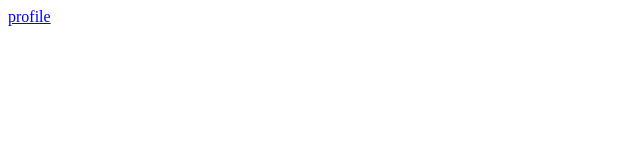
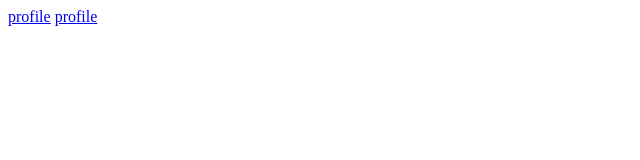
Before and after one commit to Jord-RealAI/Lab3.3, a plain HTML site: page index.html in a window 1280 px wide. Shown: the full height of the page, 0-640 px from the left. Drawn offline with Linux system fonts and the light colour scheme.

Commit message:
add my friend profile

```diff
--- a/index.html
+++ b/index.html
@@ -1 +1,2 @@
 <a href="profile.html">profile</a>
+<a href="myFriendProfile.html">profile</a>
```
Also changed, not shown: myFriendProfile.html (added).
